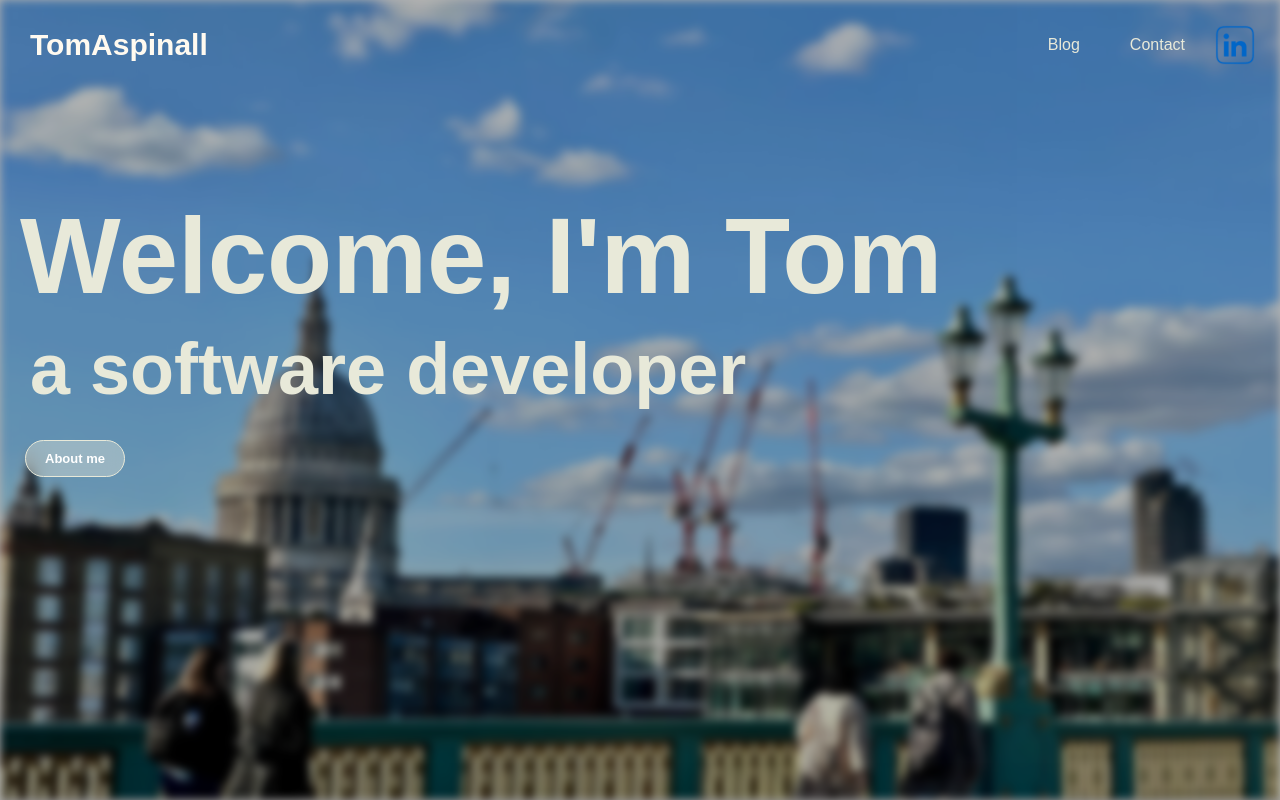
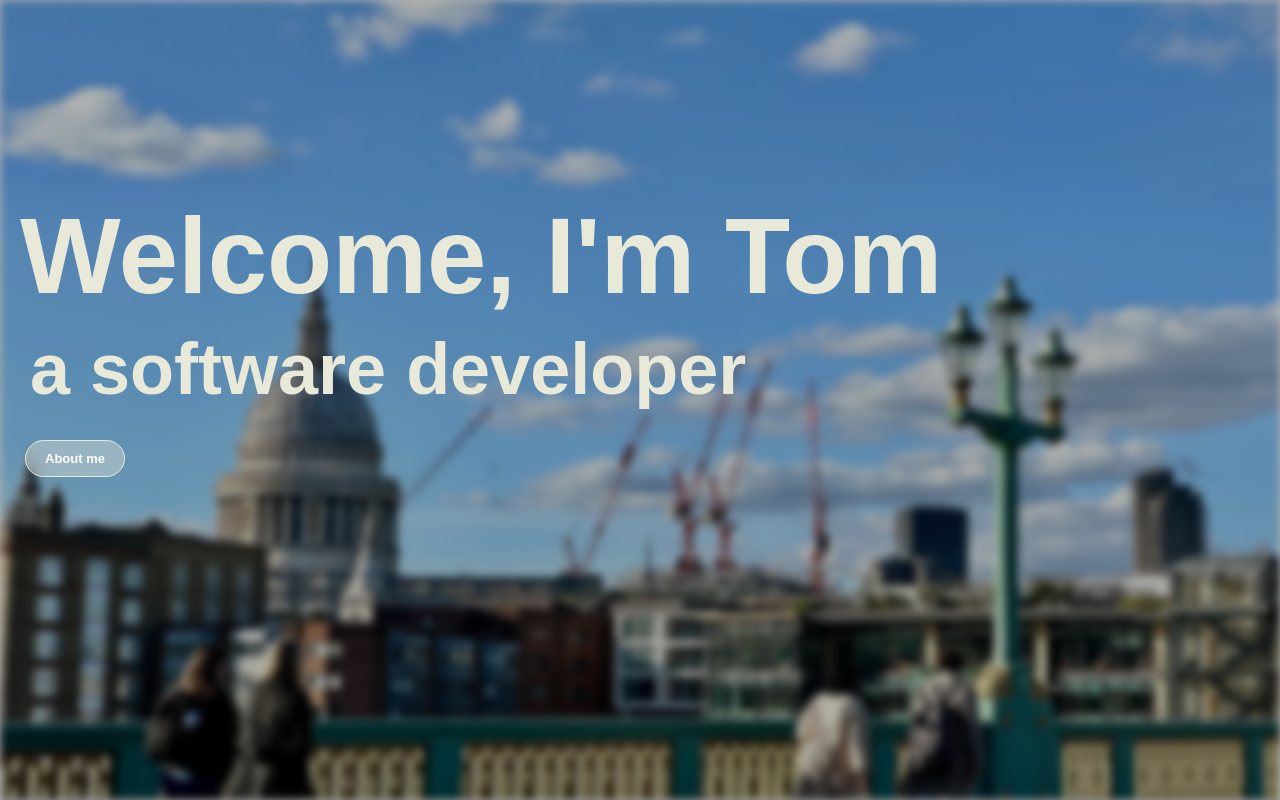
Before and after one commit to TomA115/AspyNet, a React (Create React App) app: page / in a window 1280 px wide. Built offline with nearby package versions, Linux system fonts and the light colour scheme.

Commit message:
removed top banner, moved linkedin link

```diff
--- a/src/HomePage.tsx
+++ b/src/HomePage.tsx
@@ -16,7 +16,6 @@ const HomePage: React.FC = () => {
 
     return (
         <div className='content'>
-            <TopBanner />
             <div className='landing-pic'>
                 <div className='intro-box'>
                     <div className='intro-line-one'>Welcome, I'm Tom</div>
@@ -42,7 +41,8 @@ const HomePage: React.FC = () => {
                     </div>
                 </div>
             </div>
-            <div className='contact-container'><ContactForm /></div>
+            <div className='contact-container'><ContactForm />
+            <ImageLink imageUrl={`${process.env.PUBLIC_URL}/linkedinlogo2.png`} linkUrl="https://www.linkedin.com/in/tom-aspinall-6330951b8" altText="LinkedIn Profile"></ImageLink></div>
             <Footer wideFooter={true} />
         </div>
     );
```
